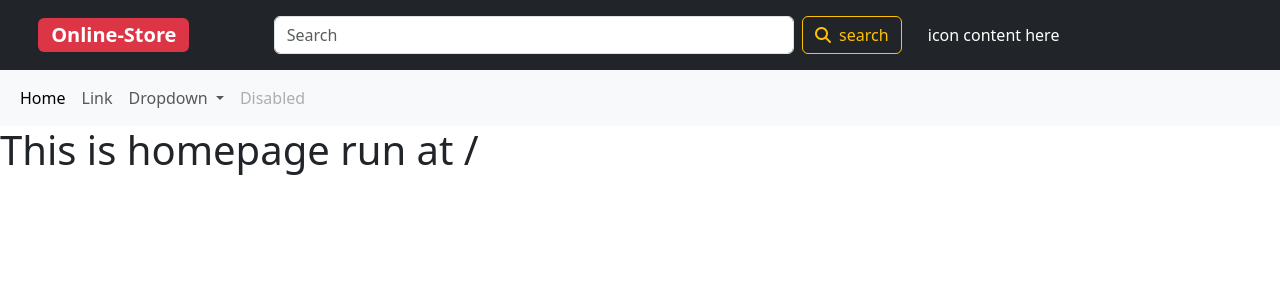
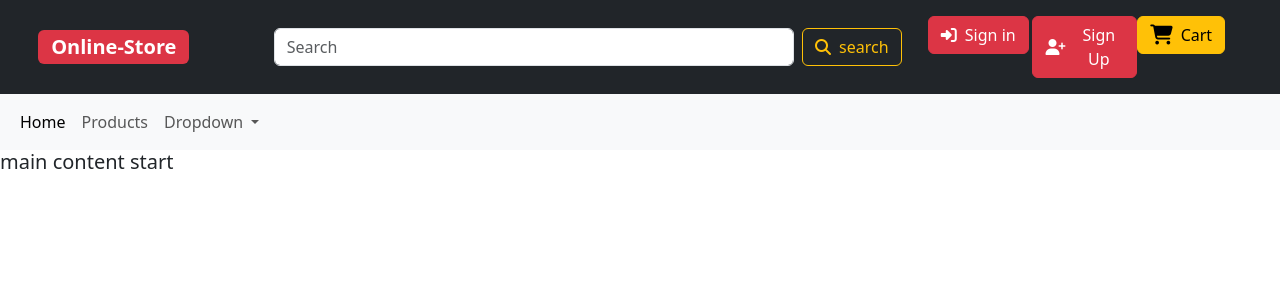
Before and after one commit to baralisachin10/ecommerce-django, a Django app: page / in a window 1280 px wide. Shown: the top 300 px of the page. Run offline with Django 4.2, Linux system fonts and the light colour scheme; some libraries are stand-ins or nearby versions.

Commit message:
homepage modified

```diff
--- a/userpage/templates/client/homepage.html
+++ b/userpage/templates/client/homepage.html
@@ -5,7 +5,5 @@ User || Homepage
 {% endblock %}
 
 {% block main_content %}
-
-<h1>This is homepage run at /</h1>
-
+<h5>main content start</h5>
 {% endblock %}
--- a/userpage/templates/client/layouts.html
+++ b/userpage/templates/client/layouts.html
@@ -33,10 +33,39 @@
                 </form>
             </div>
             <div class="col-lg-3">
-                icon content here
+                <div class="d-flex align-item-center justify-content-end">
+                    <div class="col-md-4">
+                        <a href="{% url 'user_login' %}" class="text-decoration-none">
+                            <button class="btn btn-danger d-flex gap-2 align-items-center">
+                                <i class="fa-solid fa-right-to-bracket"></i>
+                                Sign in
+                            </button>
+
+                        </a>
+                    </div>
+                    <div class="col-md-4">
+                        <a href="{% url 'user_register' %}" class="text-decoration-none">
+                            <button class="btn btn-danger d-flex gap-2 align-items-center">
+                                <i class="fa-solid fa-user-plus"></i>
+                                Sign Up
+                            </button>
+
+                        </a>
+                    </div>
+                    <div class="col-md-4">
+                        <a href="#" class="text-decoration-none">
+                            <button class="btn btn-warning d-flex gap-2 align-items-center">
+                                <i class="fa-solid fa-cart-shopping fs-5"></i>
+                                Cart
+                            </button>
+
+                        </a>
+                    </div>
+                </div>
             </div>
         </div>
     </div>
+
     <nav class="navbar navbar-expand-lg bg-body-tertiary">
         <div class="container-fluid">
             <button class="navbar-toggler" type="button" data-bs-toggle="collapse"
@@ -47,10 +76,10 @@
             <div class="collapse navbar-collapse" id="navbarSupportedContent">
                 <ul class="navbar-nav me-auto mb-2 mb-lg-0">
                     <li class="nav-item">
-                        <a class="nav-link active" aria-current="page" href="#">Home</a>
+                        <a class="nav-link active" aria-current="page" href="{% url 'homepage' %}">Home</a>
                     </li>
                     <li class="nav-item">
-                        <a class="nav-link" href="#">Link</a>
+                        <a class="nav-link" href="#">Products</a>
                     </li>
                     <li class="nav-item dropdown">
                         <a class="nav-link dropdown-toggle" href="#" role="button" data-bs-toggle="dropdown"
@@ -66,13 +95,11 @@
                             <li><a class="dropdown-item" href="#">Something else here</a></li>
                         </ul>
                     </li>
-                    <li class="nav-item">
-                        <a class="nav-link disabled" aria-disabled="true">Disabled</a>
-                    </li>
                 </ul>
             </div>
         </div>
     </nav>
+
     <!-- navbar content end -->
     <div class="main">
         {% block main_content %}
```
Also changed, not shown: db.sqlite3.
